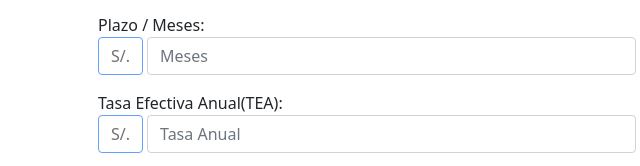
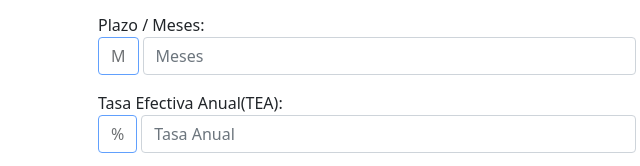
Before and after one commit to gonzaloccnc/Ep2-banco, a website with bundled scripts: page public/index.html in a window 1280 px wide. Shown: the part 261-427 px from the top of the page, 273-913 px from the left. Built offline with nearby package versions, Linux system fonts and the light colour scheme.

Commit message:
Corregido el html

```diff
--- a/public/index.html
+++ b/public/index.html
@@ -39,14 +39,14 @@
                         <div class="form-group">
                             <label for="meses">Plazo / Meses:</label>
                             <div class="d-flex gap-1">
-                                <button type="text" disabled class="btn border-primary">S/.</button>
+                                <button type="text" disabled class="btn border-primary">M</button>
                                 <input type="text" class="form-control" id="meses" placeholder="Meses">
                             </div>
                         </div>
                         <div class="form-group">
                             <label for="tasa-anual">Tasa Efectiva Anual(TEA):</label>
                             <div class="d-flex gap-1">
-                                <button type="text" disabled class="btn border-primary">S/.</button>
+                                <button type="text" disabled class="btn border-primary">%</button>
                                 <input type="text" class="form-control" id="tasa-anual" placeholder="Tasa Anual">
                             </div>
                         </div>
```
